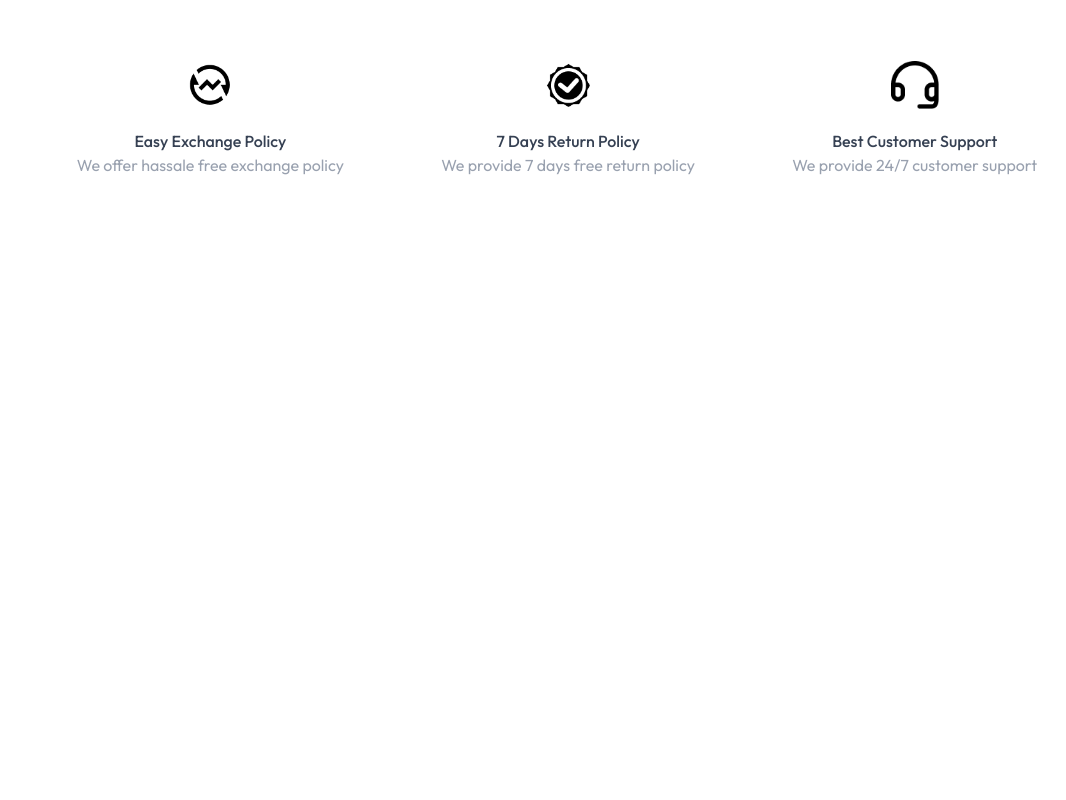
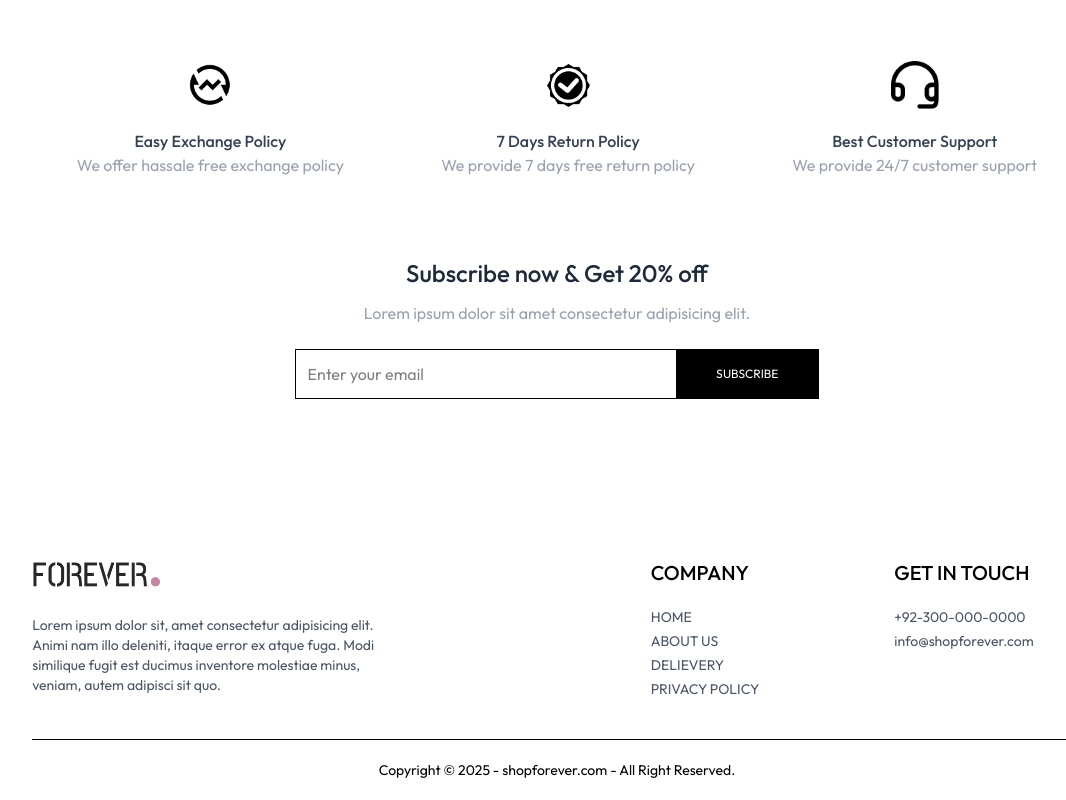
Before and after one commit to MuhammadRizwan-29/shopforever, a React (Vite) app: page / in a window 1280 px wide. Shown: the part 1888-2688 px from the top of the page, without its empty margins (83-1149 px from the left). Before the commit the page ends 2145 px from the top, so only its background shows below. Built offline with nearby package versions, Linux system fonts and the light colour scheme.

Commit message:
Updated files of Home.jsx & App.jsx

```diff
--- a/src/App.jsx
+++ b/src/App.jsx
@@ -9,6 +9,7 @@ import Login from "./pages/Login";
 import PlaceOrder from "./pages/PlaceOrder";
 import Orders from "./pages/Orders";
 import Navbar from "./components/Navbar";
+import Footer from "./components/Footer";
 
 function App() {
   return (
@@ -26,6 +27,7 @@ function App() {
           <Route path="/place-order" element={<PlaceOrder />} />
           <Route path="/orders" element={<Orders />} />
         </Routes>
+        <Footer />
       </div>
     </>
   );
--- a/src/pages/Home.jsx
+++ b/src/pages/Home.jsx
@@ -1,6 +1,7 @@
 import BestSeller from "../components/BestSeller";
 import Hero from "../components/Hero";
 import LatestCollection from "../components/LatestCollection";
+import Newsletter from "../components/Newsletter";
 import OurPolicy from "../components/OurPolicy";
 
 export default function Home() {
@@ -10,6 +11,7 @@ export default function Home() {
       <LatestCollection />
       <BestSeller />
       <OurPolicy />
+      <Newsletter />
     </>
   );
 }
```
